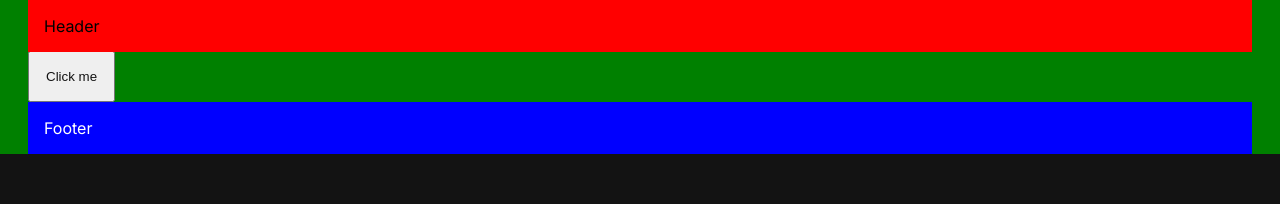
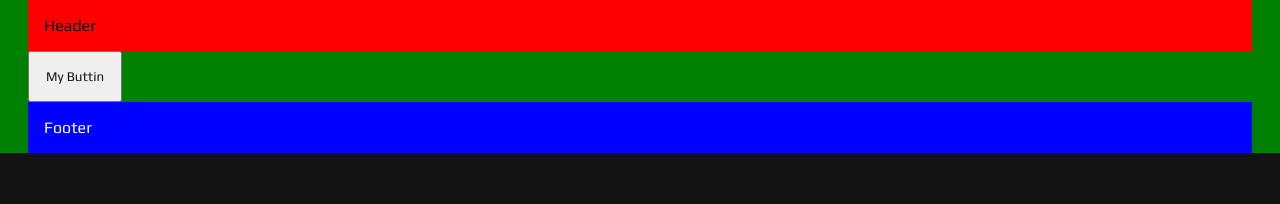
Before and after one commit to VictorMamaliga/Victor_resume, a Next.js app in the folder resume/: page / in a window 1280 px wide. Shown: the top 204 px of the page. Built offline with nearby package versions, Linux system fonts and the light colour scheme.

Commit message:
Global font-family

```diff
--- a/resume/src/app/components/atoms/Button.js
+++ b/resume/src/app/components/atoms/Button.js
@@ -2,6 +2,6 @@ import styles from './button.module.scss'
 
 export default function Button() {
     return (
-        <button className={styles.btn}>Click me</button>
+        <button className={styles.btn}>My Buttin</button>
     )
 }
--- a/resume/src/app/layout.js
+++ b/resume/src/app/layout.js
@@ -1,7 +1,10 @@
-import { Inter } from 'next/font/google';
+import { Play } from 'next/font/google';
 import './styles/global.scss';
 
-const inter = Inter({ subsets: ['latin'] })
+const play = Play({
+  subsets: ['latin'],
+  weight: ['400', '700']
+})
 
 export const metadata = {
   title: 'Create Next App',
@@ -11,7 +14,7 @@ export const metadata = {
 export default function RootLayout({ children }) {
   return (
     <html lang="en">
-      <body className={inter.className}>{children}</body>
+      <body className={play.className}>{children}</body>
     </html>
   )
 }
--- a/resume/src/app/styles/global.scss
+++ b/resume/src/app/styles/global.scss
@@ -8,6 +8,7 @@
     margin: 0;
     padding: 0;
     box-sizing: border-box;
+    font-family: inherit;
 }
 
 body {
```
